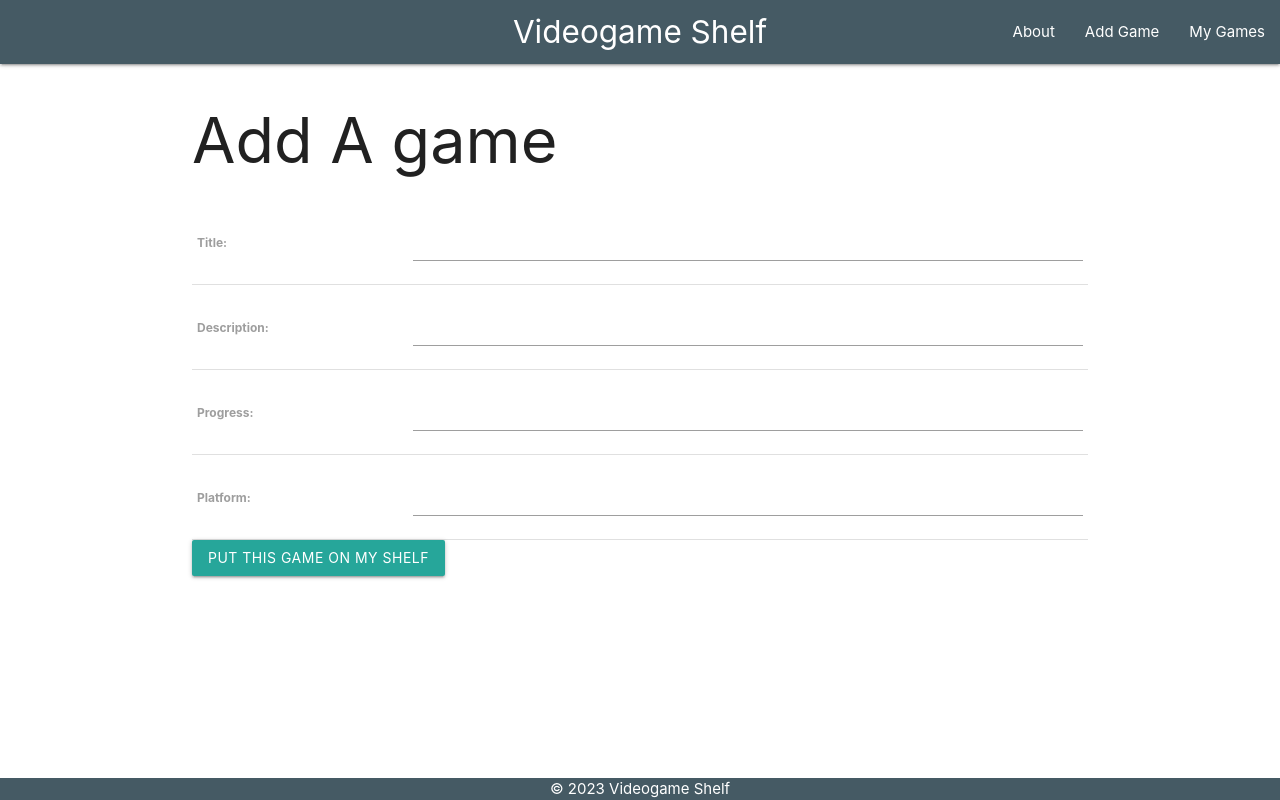
After one commit to CoreySumma/videogamecollector, a Django app: page /games/create/ in a window 1280 px wide. The commit adds this page. Run offline with Django 4.2, Linux system fonts and the light colour scheme.

Commit message:
create functionality/tweaks on display

```diff
--- a/main_app/static/css/style.css
+++ b/main_app/static/css/style.css
@@ -1,5 +1,8 @@
+/* html {
+  background-image: url("../images/videogameshelfBG.png");
+} */
+
 body {
-  background-image: url("../static/images/videogameshelfBG.png");
   display: flex;
   min-height: 100vh;
   flex-direction: column;
--- a/main_app/templates/base.html
+++ b/main_app/templates/base.html
@@ -20,6 +20,7 @@
         </ul>
         <ul class="right">
           <li><a href="{% url 'about' %}">About</a></li>
+          <li><a href="{% url 'games_create' %}">Add Game</a></li>
           <li><a href="{% url 'index' %}">My Games</a></li>
         </ul>
       </div>
--- a/main_app/templates/games/detail.html
+++ b/main_app/templates/games/detail.html
@@ -5,7 +5,7 @@
 
 <div class="card brown lighten-5 z-depth-5 flow-text">
   <div class="card-content">
-    <span class="card-title">The last time I played {{ game.title }} I was...</span>
+    <span class="card-title">The last time I played <u><strong>{{ game.title }}</strong></u>...</span>
     <p>{{ game.progress|linebreaks }}</p>
   </div>
 </div>
--- /dev/null
+++ b/main_app/templates/main_app/game_form.html
@@ -0,0 +1,13 @@
+{% extends 'base.html' %}
+
+{% block content %}
+<h1>Add A game</h1>
+<form action="" method="POST">
+  {% csrf_token %}
+  <table>
+    {{ form.as_table }}
+  </table>
+  <input type="submit" value="Put this game on my shelf" class="btn">
+</form>
+
+{% endblock %}
--- a/main_app/urls.py
+++ b/main_app/urls.py
@@ -7,5 +7,7 @@ urlpatterns = [
   # ALL GAMES
   path('games/', views.games_index, name='index'),
   # GAME DETAIL
-  path('games/<int:game_id>/', views.games_detail, name='detail')
+  path('games/<int:game_id>/', views.games_detail, name='detail'),
+  # CREATE NEW GAME ----> CBV
+  path('games/create/', views.GameCreate.as_view(), name='games_create')
 ]
--- a/main_app/views.py
+++ b/main_app/views.py
@@ -1,4 +1,5 @@
 from django.shortcuts import render
+from django.views.generic.edit import CreateView
 from .models import Game
 
 games = [
@@ -27,3 +28,9 @@ def games_detail(request, game_id):
   return render(request, 'games/detail.html', {
     'game': game
   })
+
+class GameCreate(CreateView):
+  model = Game
+  fields = '__all__'
+  success_url = '/games'
+  # ALTERNATIVE ---> fields = ['title', ect ect]
```
